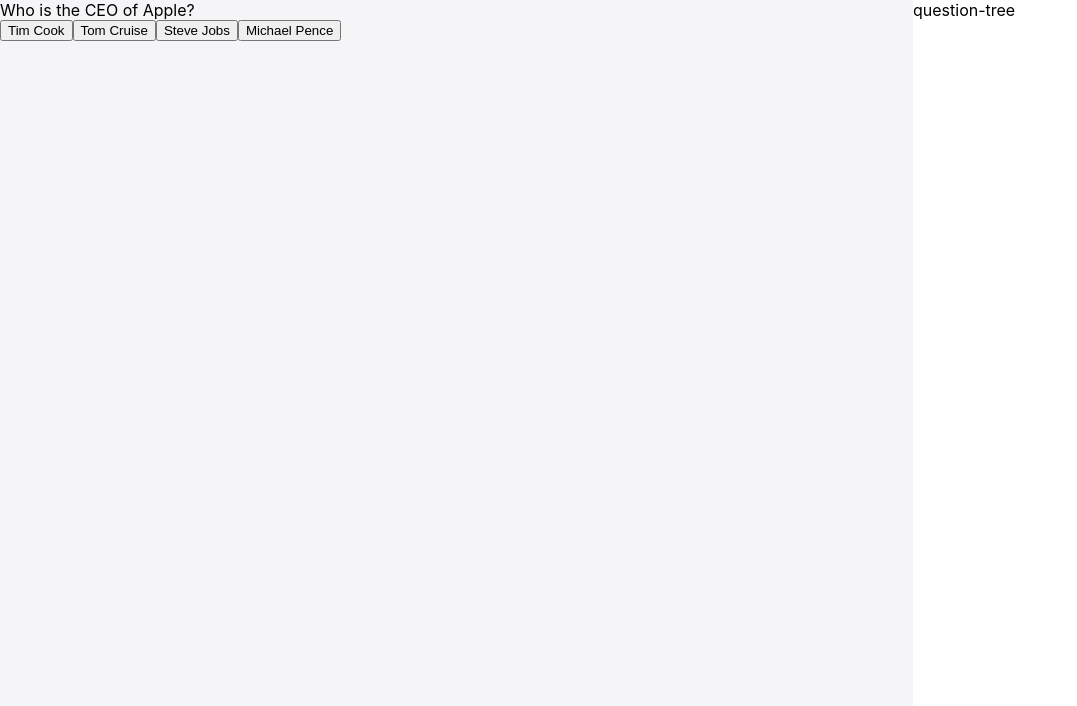
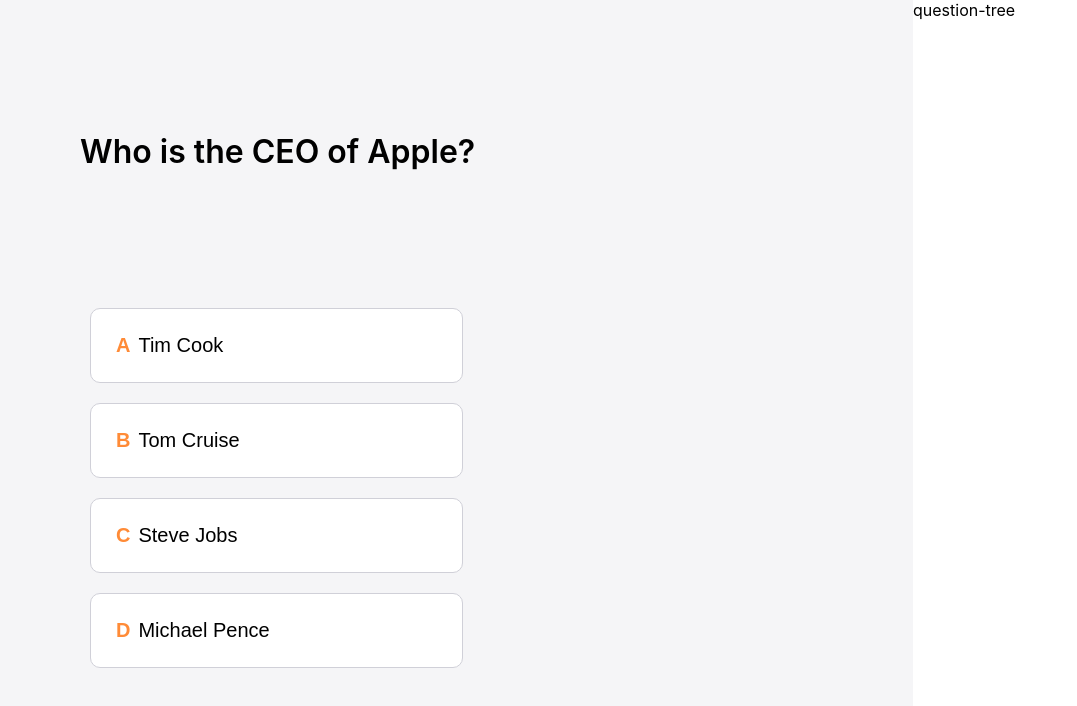
Before and after one commit to LtCodename/genesis-test-task, a React (Create React App) app: page /game in a window 1280 px wide. Shown: the top 706 px of the page, without its empty margins (0-1077 px from the left). Built offline with nearby package versions, Linux system fonts and the light colour scheme.

Commit message:
Answer button styling

```diff
--- /dev/null
+++ b/src/components/AnswerButton/AnswerButton.css
@@ -0,0 +1,47 @@
+.answer-button {
+    background: #FFFFFF;
+    border: 1px solid #D0D0D8;
+    padding: 25px;
+    min-width: 373px;
+    font-size: 20px;
+    font-style: normal;
+    font-weight: 400;
+    line-height: 23px;
+    letter-spacing: 0em;
+    text-align: left;
+    color: #000000;
+    cursor: pointer;
+    margin: 10px;
+    border-radius: 10px;
+    transition: all .3s;
+}
+
+.answer-button:hover {
+    border: 1px solid #FF8B37;
+}
+
+.answer-button:active {
+    background: #FFF3EB;
+    border: 1px solid #FF8B37;
+}
+
+.answer-button-true {
+    background: #E6FAEA;
+    border: 1px solid #47D867;
+}
+
+.answer-button-false {
+    background: #FDEEED;
+    border: 1px solid #EC6259;
+}
+
+.letter {
+    font-size: 20px;
+    font-style: normal;
+    font-weight: 600;
+    line-height: 23px;
+    letter-spacing: 0em;
+    text-align: center;
+    color: #FF8B37;
+    margin-right: 8px;
+}
--- /dev/null
+++ b/src/components/AnswerButton/AnswerButton.tsx
@@ -0,0 +1,32 @@
+import React, { useState } from 'react';
+import './AnswerButton.css';
+
+interface IButton {
+  buttonText: string;
+  clickHandling: Function;
+  letter: string;
+  correct: boolean;
+}
+
+const AnswerButton: React.FC<IButton> = (
+    { buttonText, clickHandling, letter, correct },
+) => {
+    const [buttonClass, setButtonClass] = useState("answer-button");
+
+  function handleClick() {
+    setButtonClass(`answer-button answer-button-${correct}`);
+    setTimeout(() => {
+        setButtonClass(`answer-button`);
+        clickHandling();
+    }, 1000);
+  }
+
+  return (
+    <button className={buttonClass} onClick={handleClick}>
+        <span className="letter">{letter}</span>
+        {buttonText}
+    </button>
+  );
+}
+
+export default AnswerButton;
--- a/src/components/Button/Button.css
+++ b/src/components/Button/Button.css
@@ -12,6 +12,7 @@
     text-align: center;
     color: #FFFFFF;
     cursor: pointer;
+    transition: all .3s;
 }
 
 .millionaire-button:hover {
--- a/src/components/GamePage/GamePage.css
+++ b/src/components/GamePage/GamePage.css
@@ -11,8 +11,21 @@
 
 .question {
     min-height: 100vh;
+    padding: 133px 80px 122px 80px;
+    justify-content: space-between;
 }
 
 .question-and-progress {
     width: -webkit-fill-available;
+    flex-wrap: nowrap;
 }
+
+.question-text {
+    font-size: 32px;
+    font-style: normal;
+    font-weight: 600;
+    line-height: 37px;
+    letter-spacing: 0em;
+    text-align: left;
+    color: #000000;
+}
--- a/src/components/GamePage/GamePage.tsx
+++ b/src/components/GamePage/GamePage.tsx
@@ -3,6 +3,7 @@
 import './GamePage.css';
 import { useHistory } from "react-router-dom";
 import { Context } from '../../App';
+import AnswerButton from '../AnswerButton/AnswerButton';
 
 interface IQuestion {
   question: string;
@@ -12,6 +13,17 @@
     correct: boolean;
   }[]
 }
+
+interface ILetter {
+  [key: string]: any;
+}
+
+const letters:ILetter = {
+  0: "A",
+  1: "B",
+  2: "C",
+  3: "D"
+};
 
 function GamePage() {
   const { reloadRewardValue } = useContext(Context);
@@ -28,14 +40,19 @@
   },[questionsData]);
 
   function handleAnswer(answerIndex:number) {
-    console.log(answerIndex)
+
     if (questions[questionIndex].answers[answerIndex].correct) {
       setReward(questions[questionIndex].reward);
       let qi = questionIndex;
       let newQi = qi + 1;
       setQuestionIndex(newQi);
+      reloadRewardValue(reward);
     } else {
       reloadRewardValue(reward);
+      history.push("/end");
+    }
+
+    if (questionIndex === questionsData.length - 1) {
       history.push("/end");
     }
   }
@@ -45,9 +62,13 @@
   if (questions.length) {
     answers = questions[questionIndex].answers.map((elem, index) => {
       return (
-        <button key={index} onClick={() => handleAnswer(index)}>
-         {elem.answer}
-        </button>
+        <AnswerButton
+          key={index}
+          letter={letters[index]}
+          buttonText={elem.answer}
+          correct={questions[questionIndex].answers[index].correct}
+          clickHandling={() => handleAnswer(index)}>
+        </AnswerButton>
       )
     });
   }
```
